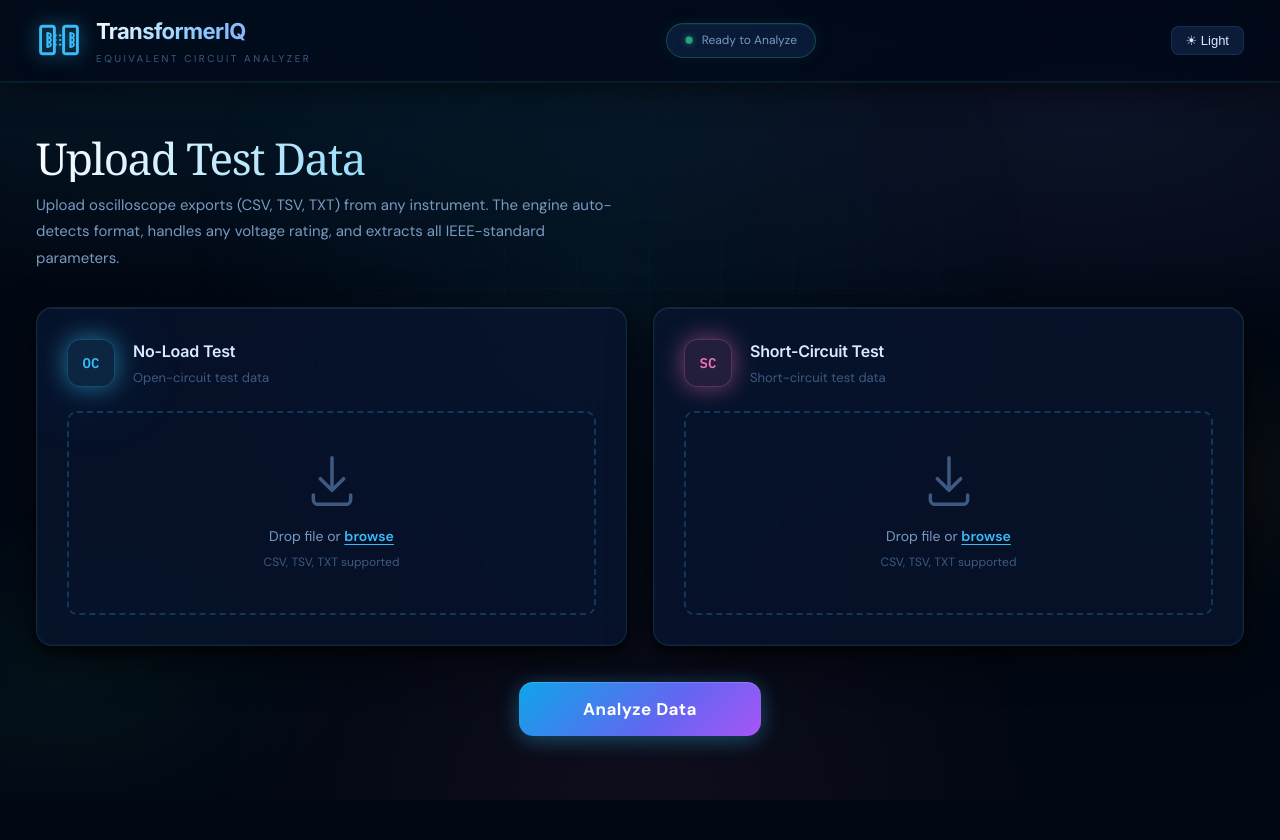
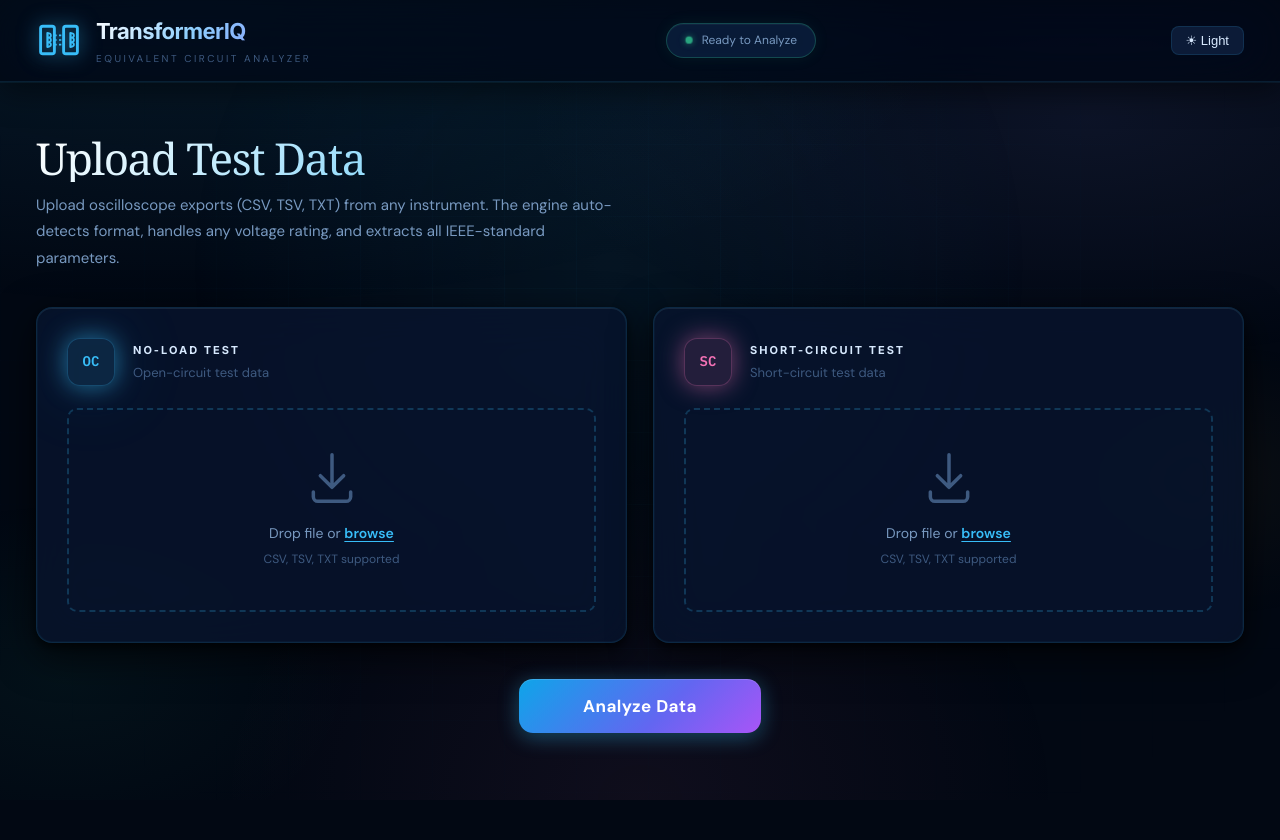
Before and after one commit to Saeed-60307149/transformer-analyzer, a Flask app: page / in a window 1280 px wide. Shown: the top 840 px of the page. Run offline with Flask 3, Linux system fonts and the light colour scheme; some web fonts are replaced.

Commit message:
changed font

```diff
--- a/app/static/css/style.css
+++ b/app/static/css/style.css
@@ -223,7 +223,7 @@
    }
 
    .upload-card-header { display: flex; align-items: center; gap: 18px; margin-bottom: 22px; }
-   .upload-card-header h3 { font-family: 'Inter', -apple-system, sans-serif; font-size: 16px; font-weight: 600; letter-spacing: -0.2px; color: var(--text); }
+   .upload-card-header h3 { font-family: 'Inter', -apple-system, sans-serif; font-size: 11px; font-weight: 700; letter-spacing: 2px; text-transform: uppercase; color: var(--text); }
    .upload-card-header p  { font-size: 13px; color: var(--text-muted); margin-top: 3px; }
 
    .test-badge {
```
